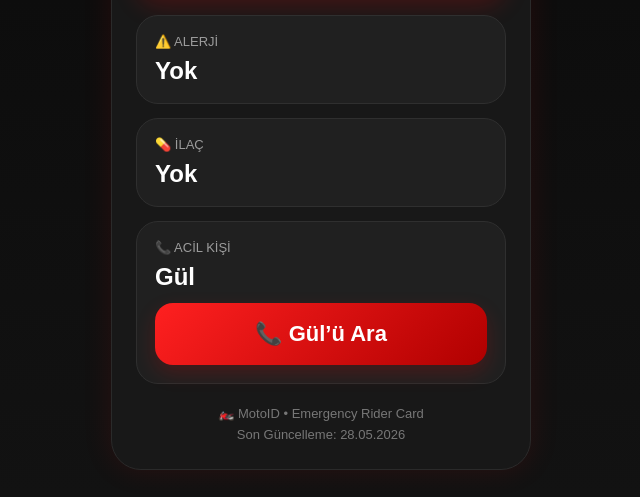
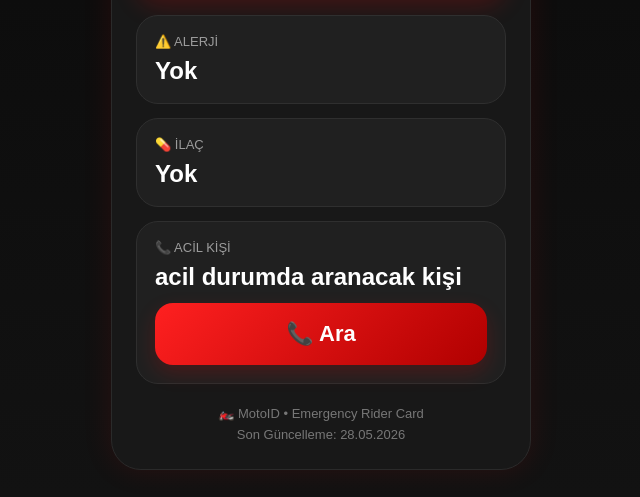
Before and after one commit to ibotansu-byte/motoid, a plain HTML site: page index.html in a window 1280 px wide. Shown: the part 303-800 px from the top of the page, without its empty margins (319-959 px from the left). Drawn offline with Linux system fonts and the light colour scheme.

Commit message:
Update index.html

```diff
--- a/index.html
+++ b/index.html
@@ -189,11 +189,11 @@ Yok
 </div>
 
 <div class="value">
-Gül
+acil durumda aranacak kişi
 </div>
 
 <a class="call-btn" href="tel:05062540198">
-📞 Gül’ü Ara
+📞 Ara
 </a>
 </div>
 
```
